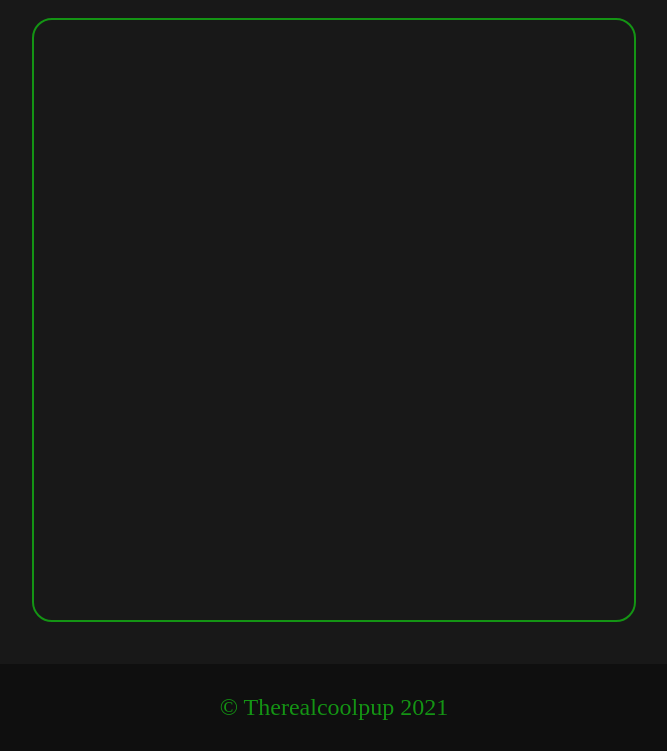
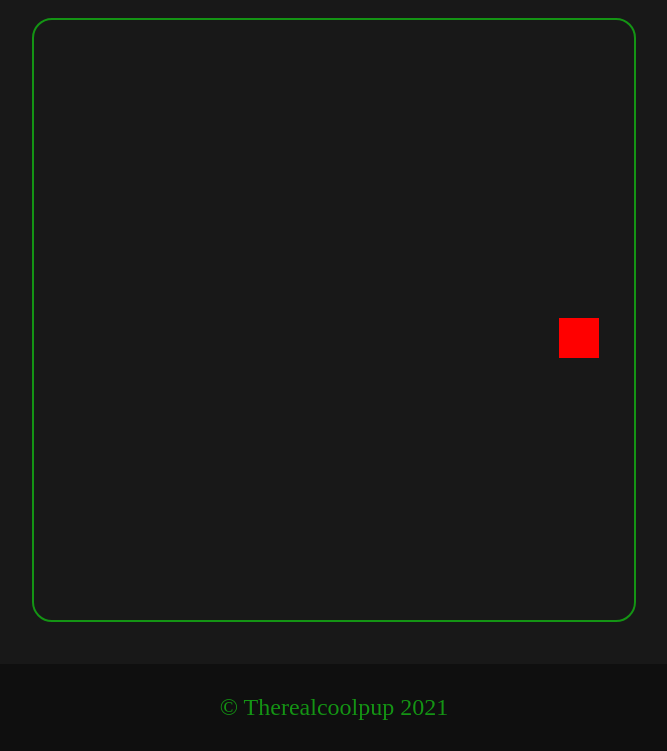
Before and after one commit to realazaber/js-snake-game, a plain HTML site: page index.html in a window 1280 px wide. Shown: the part 56-807 px from the top of the page, without its empty margins (306-973 px from the left). Drawn offline with Linux system fonts and the light colour scheme.

Commit message:
Player spawns

```diff
--- a/index.html
+++ b/index.html
@@ -5,6 +5,7 @@
     <meta name="viewport" content="width=device-width, initial-scale=1.0">
     <title>Snake game</title>
     <link rel="stylesheet" href="./css/main.css">
+
 
 </head>
 <body>
@@ -16,7 +17,7 @@
         <canvas id="gameView" width="600" height="600">
 
         </canvas>
-        <script src="./js/main.js"></script>
+        <script type="module" src="./js/main.js"></script>
     </div>
 
     <div id="mobileButtons">
--- a/js/main.js
+++ b/js/main.js
@@ -1,7 +1,9 @@
+import * as Player from "./player.js";
+
 
 //Get the game canvas.
-const canvas = document.getElementById("gameView");
-const gameCanvas = canvas.getContext("2d");
+let canvas = document.getElementById("gameView");
+let gameCanvas = canvas.getContext("2d");
 
 //How many grid blocks per row and column.
 const gridSize = 15;
@@ -9,20 +11,21 @@ const gridSize = 15;
 //Size of each grid block.
 const gridBlockSize = canvas.scrollWidth / gridSize;
 
+const startX = Math.floor((Math.random() * (canvas.scrollWidth - gridBlockSize)) + 1);
+const startY = Math.floor((Math.random() * (canvas.scrollHeight - gridBlockSize)) + 1);;
+const tailLength = 3;
 
+const player = new Player.createPlayer(startX, startY, tailLength);
 
 //Draw grid.
-function drawGrid (gridSize) {
-    for (let row = 0; row < gridSize; row++) {
-        for (let column = 0; column < gridSize; column++) {
+function drawGame () {
 
+    gameCanvas.fillStyle = "red";
+    console.log(canvas.scrollHeight);
+    console.log(gridBlockSize);
+    gameCanvas.fillRect(player.posX, player.posY, gridBlockSize, gridBlockSize);
 
-        }
-
-    }
 }
-
-
 
 //Detect if player is out of bounds.
 
@@ -30,5 +33,11 @@ function drawGrid (gridSize) {
 //Run the game.
 
 function run() {
-    drawGrid(gridSize);
+    drawGame(gridSize);
+    console.log(player.posX);
+    console.log(player.posY);
+    Player.foodCollision();
+
 }
+
+run();
--- a/js/player.js
+++ b/js/player.js
@@ -1,19 +1,27 @@
+import * as Main from "./main.js";
+
 //Snake values.
 let playerPosX;
 let playerPosY;
 
 let tailLength;
 
+export const player = {
+    playerPosX: 0,
+    playerPosY: 0,
 
-//Draw snake.
-function drawPlayer() {
-
+    tailLength: 0,
 }
 
+export function createPlayer(posX, posY, tailLength) {
+    this.posX = posX;
+    this.posY = posY;
+    this.tailLength = tailLength;
+}
 
 //Check for collision with food.
-function foodCollision() {
-
+export function foodCollision() {
+    console.log("Check for food");
 }
 
 //Move snake.
```
